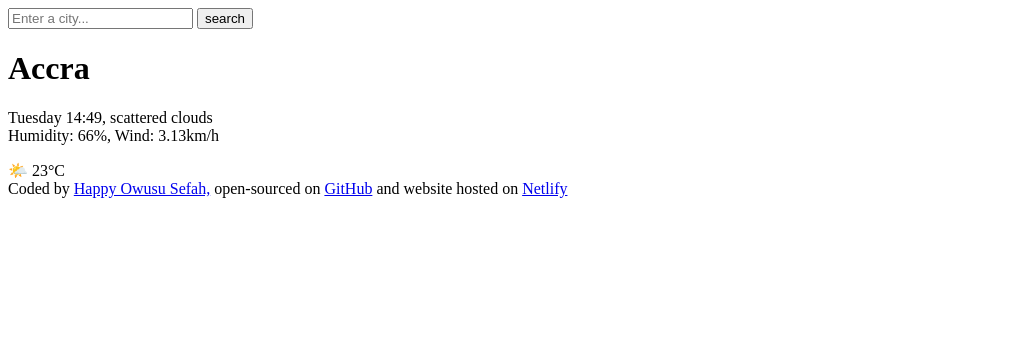
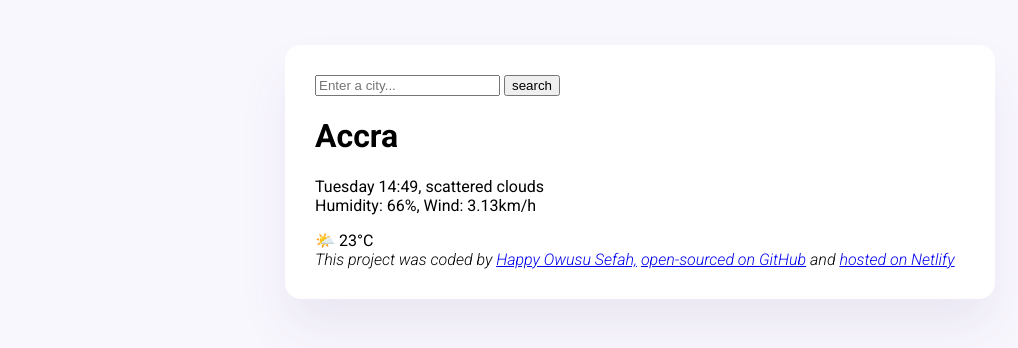
Before and after one commit to Happy-Sefah/Weather_today, a plain HTML site: page index.html in a window 1280 px wide. Shown: the whole page, without its empty margins (0-1018 px from the left). Drawn offline with Linux system fonts and the light colour scheme.

Commit message:
Styled main container and added custom fonts

```diff
--- a/index.html
+++ b/index.html
@@ -4,8 +4,16 @@
     <meta charset="UTF-8" />
     <meta name="viewport" content="width=device-width, initial-scale=1.0" />
     <title>Weather_today</title>
+    <link rel="stylesheet" href="src/styles.css" />
+    <link rel="preconnect" href="https://fonts.googleapis.com" />
+    <link rel="preconnect" href="https://fonts.gstatic.com" crossorigin />
+    <link
+      href="https://fonts.googleapis.com/css2?family=Roboto:ital,wght@0,100;0,300;0,400;0,500;0,700;0,900;1,100;1,300;1,400;1,500;1,700;1,900&display=swap"
+      rel="stylesheet"
+    />
   </head>
   <body>
+    <div class="weather-app">
       <header>
         <form>
           <input type="search" placeholder="Enter a city..." required />
@@ -24,13 +32,16 @@
         <div>🌤️ 23°C</div>
       </main>
 
-    <footer>
-      Coded by
+      <footer class="footer">
+        This project was coded by
         <a href="https://github.com/Happy-Sefah">Happy Owusu Sefah,</a>
-      open-sourced on
-      <a href="https://github.com/Happy-Sefah/Weather_today">GitHub</a>
-      and website hosted on
-      <a href="https://weather-559319.netlify.app">Netlify</a>
+
+        <a href="https://github.com/Happy-Sefah/Weather_today"
+          >open-sourced on GitHub</a
+        >
+        and
+        <a href="https://weather-559319.netlify.app">hosted on Netlify</a>
       </footer>
+    </div>
   </body>
 </html>
--- /dev/null
+++ b/src/styles.css
@@ -0,0 +1,21 @@
+body {
+    background-color: #f9f7fe;
+    font-family: "Roboto", sans-serif;
+    font-weight: 400px;
+    font-style: normal;
+}
+
+.weather-app{
+    background-color: white;
+    max-width: 650px;
+    margin: 45px auto;
+    box-shadow:  0 30px 50px rgba(65, 50, 100, 0.08);
+    border-radius: 16px;
+    padding: 30px;
+}
+
+.footer {
+    font-family: "Roboto", sans-serif;
+    font-weight: 300;
+    font-style: italic;
+}
```
Lines whose indentation alone changed are shown as unchanged.
